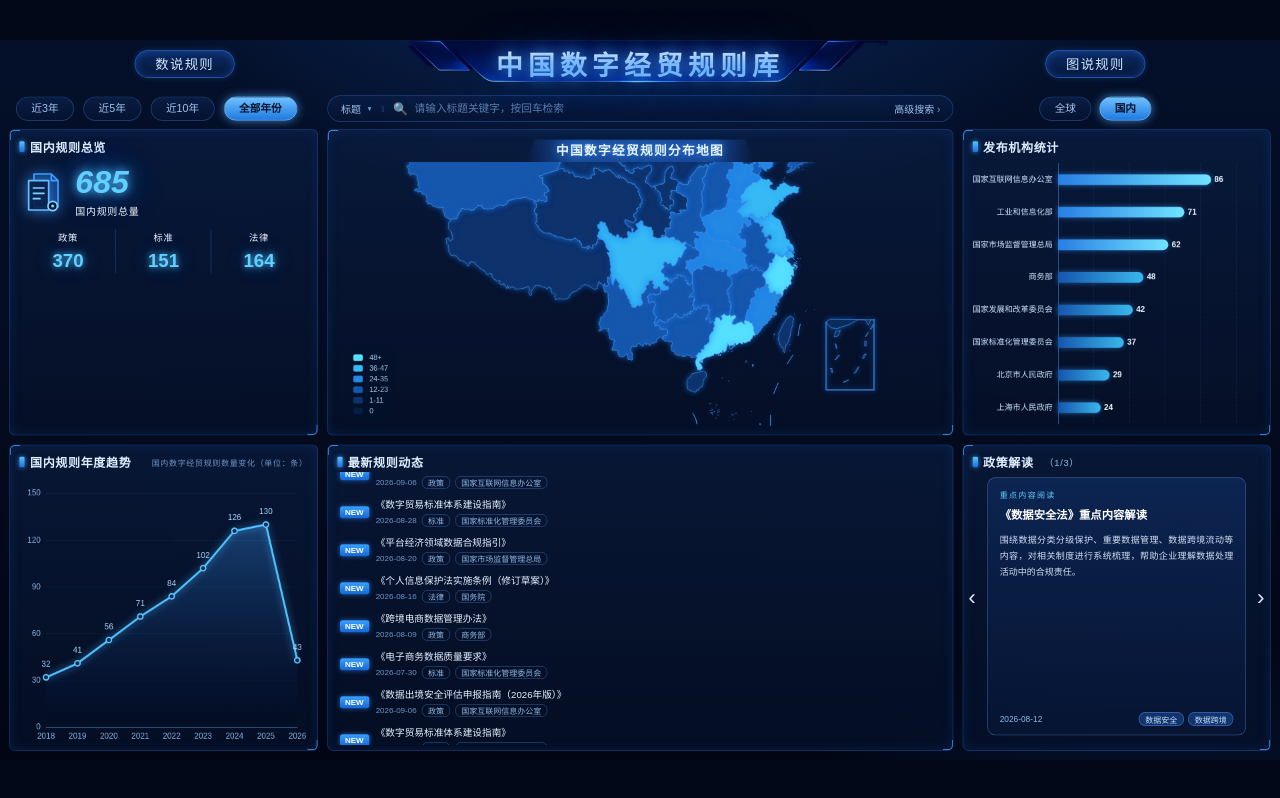
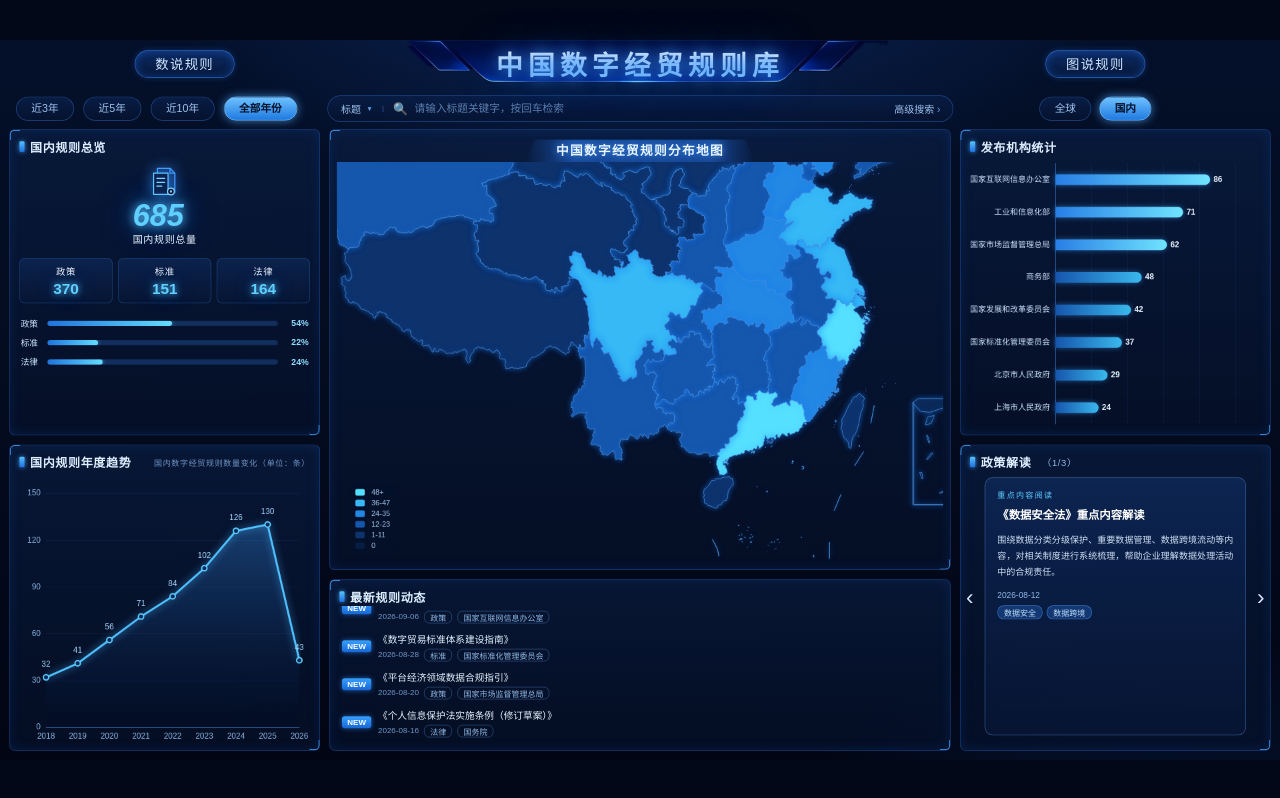
Before and after one commit to poxuxuxux/Digital-Economic-and-Trade-Rules-Dashboard, a Vue app: page / in a window 1280 px wide. Both pictures are taken after a click on the element "国内". Built offline with nearby package versions, Linux system fonts and the light colour scheme.

Commit message:
refine domestic dashboard layout

```diff
--- a/src/components/DomesticDashboard.vue
+++ b/src/components/DomesticDashboard.vue
@@ -1,11 +1,17 @@
 <template>
   <div class="main domestic-main">
+    <div class="domestic-side domestic-left">
       <OverviewPanel />
       <TrendPanel />
+    </div>
+    <div class="domestic-center-column">
       <DomesticMapPanel />
       <NewsPanel />
+    </div>
+    <div class="domestic-side domestic-right">
       <PublisherPanel />
       <PolicyPanel />
+    </div>
   </div>
 </template>
 
--- a/src/components/OverviewPanel.vue
+++ b/src/components/OverviewPanel.vue
@@ -71,6 +71,13 @@
         <div class="ov-sub"><div class="k">标准</div><div class="v">{{ s.standard }}</div></div>
         <div class="ov-sub"><div class="k">法律</div><div class="v">{{ s.law }}</div></div>
       </div>
+      <div class="domestic-type-bars">
+        <div v-for="type in domesticTypes" :key="type.key" class="domestic-type-bar">
+          <span class="domestic-type-label">{{ type.label }}</span>
+          <span class="domestic-type-track"><i :style="{ width: `${type.pct}%` }"></i></span>
+          <span class="domestic-type-pct">{{ type.pct }}%</span>
+        </div>
+      </div>
     </template>
   </div>
 </template>
@@ -79,4 +86,12 @@
 import { computed } from 'vue'
 import { store, stats, domesticStats } from '../store.js'
 const s = computed(() => store.scope === 'domestic' ? domesticStats.value : stats.value)
+const domesticTypes = computed(() => {
+  const total = domesticStats.value.total || 1
+  return [
+    { key: 'policy', label: '政策', value: domesticStats.value.policy },
+    { key: 'standard', label: '标准', value: domesticStats.value.standard },
+    { key: 'law', label: '法律', value: domesticStats.value.law },
+  ].map(type => ({ ...type, pct: Math.round(type.value / total * 100) }))
+})
 </script>
--- a/src/components/PolicyPanel.vue
+++ b/src/components/PolicyPanel.vue
@@ -34,12 +34,13 @@ onBeforeUnmount(() => clearInterval(timer))
 
 <style scoped>
 .policy-card { position: absolute; left: 36px; right: 36px; top: 48px; bottom: 22px; padding: 16px 18px;
+  display: flex; flex-direction: column; align-items: stretch;
   background: linear-gradient(180deg, rgba(18,52,112,.5), rgba(8,24,58,.6));
   border: 1px solid rgba(110,170,255,.4); border-radius: 12px; color: #cfe0f5; }
 .policy-kicker { color: #5fd0ff; font-size: 12px; letter-spacing: 2px; margin-bottom: 12px; }
 .policy-card h4 { color: #fff; font-size: 17px; line-height: 1.45; margin-bottom: 12px; }
 .policy-card p { color: #cfe0f5; font-size: 13.5px; line-height: 1.75; text-align: justify; }
-.policy-meta { position: absolute; left: 18px; bottom: 16px; color: #8fb8e6; font-size: 12.5px; }
-.policy-tags { position: absolute; right: 18px; bottom: 13px; display: flex; gap: 6px; }
+.policy-meta { margin-top: 16px; color: #8fb8e6; font-size: 12.5px; }
+.policy-tags { display: flex; gap: 6px; margin-top: 8px; }
 .policy-tag { color: #bfe0ff; background: rgba(40,110,210,.35); border: 1px solid rgba(90,160,255,.5); border-radius: 10px; padding: 1px 9px; font-size: 12px; }
 </style>
--- a/src/style.css
+++ b/src/style.css
@@ -232,10 +232,15 @@
       "overview map map hotspot"
       "trend    map map network"
       "rank     news impact observe"; }
-  .domestic-main { grid-template-rows: 1fr 1fr;
-    grid-template-areas:
-      "overview map map publisher"
-      "trend    news news policy"; }
+  .domestic-main { grid-template-columns: 1fr 2fr 1fr; grid-template-rows: 1fr;
+    grid-template-areas: "domestic-left domestic-center domestic-right"; }
+  .domestic-side, .domestic-center-column { min-width: 0; min-height: 0; display: grid; gap: 14px; }
+  .domestic-side { grid-template-rows: 1fr 1fr; }
+  .domestic-center-column { grid-template-rows: minmax(0, 72fr) minmax(0, 28fr); }
+  .domestic-left { grid-area: domestic-left; }
+  .domestic-center-column { grid-area: domestic-center; }
+  .domestic-right { grid-area: domestic-right; }
+  .domestic-side > .panel, .domestic-center-column > .panel { grid-area: auto; min-height: 0; }
   .panel { position: relative; background: linear-gradient(180deg, rgba(12,34,74,.55), rgba(6,18,44,.65));
     border: 1px solid rgba(45,110,210,.45); border-radius: 8px; padding: 10px 14px;
     box-shadow: 0 0 18px rgba(20,70,160,.25) inset; overflow: hidden; }
@@ -261,6 +266,15 @@
   #network   { grid-area: network; }
   #publisher { grid-area: publisher; }
   #policy    { grid-area: policy; }
+  /* DomesticDashboard groups panels into three nested columns. Override the
+     global panel areas above so the nested grid, not the global 3-row grid,
+     controls their placement. */
+  .domestic-main #overview,
+  .domestic-main #trend,
+  .domestic-main #domesticMapPanel,
+  .domestic-main #news,
+  .domestic-main #publisher,
+  .domestic-main #policy { grid-area: auto; }
   .chart { position: absolute; left: 10px; right: 10px; top: 42px; bottom: 8px; }
 
   /* ---- 规则总览 ---- */
@@ -284,6 +298,22 @@
   .ov-sub .k { font-size: 14px; color: #eef6ff; letter-spacing: 1px; }
   .ov-sub .v { font-size: 28px; font-weight: 700; color: #5fd0ff; margin-top: 10px;
     text-shadow: 0 0 10px rgba(90,200,255,.9), 0 0 26px rgba(50,150,255,.55); }
+  .domestic-overview-top { justify-content: center; margin-top: 14px; }
+  .domestic-overview-top .ov-main { flex-direction: column; justify-content: center; gap: 5px; padding-left: 0; }
+  .domestic-overview-top .ov-doc { width: 42px; height: 46px; }
+  .domestic-overview-top .ov-num { font-size: 46px; }
+  .domestic-overview-top .ov-label { margin-top: 2px; }
+  .domestic-overview-top + .ov-subs { gap: 8px; margin-top: 18px; padding: 0; }
+  .domestic-overview-top + .ov-subs .ov-sub { padding: 8px 0 7px; border: 1px solid rgba(60,130,230,.32); border-radius: 8px;
+    background: linear-gradient(180deg, rgba(22,62,128,.34), rgba(10,30,72,.22)); }
+  .domestic-overview-top + .ov-subs .ov-sub + .ov-sub { border-left: 1px solid rgba(60,130,230,.32); }
+  .domestic-overview-top + .ov-subs .ov-sub .v { margin-top: 4px; font-size: 23px; }
+  .domestic-type-bars { display: flex; flex-direction: column; gap: 10px; margin-top: 20px; padding: 0 2px; }
+  .domestic-type-bar { display: flex; align-items: center; gap: 8px; font-size: 13px; color: #cfe6ff; }
+  .domestic-type-label { flex: none; width: 32px; }
+  .domestic-type-track { flex: 1; height: 8px; overflow: hidden; border-radius: 5px; background: rgba(30,75,145,.55); box-shadow: inset 0 0 5px rgba(0,0,0,.3); }
+  .domestic-type-track i { display: block; height: 100%; border-radius: inherit; background: linear-gradient(90deg, #1e73dc, #62ddff); box-shadow: 0 0 8px rgba(80,190,255,.65); }
+  .domestic-type-pct { flex: none; width: 38px; text-align: right; color: #8fdcff; font-weight: 700; }
 
   /* ---- 热点议题 ---- */
   .hs-body { position: absolute; left: 10px; right: 10px; top: 40px; bottom: 8px; display: flex; }
```
Lines whose indentation alone changed are shown as unchanged.
